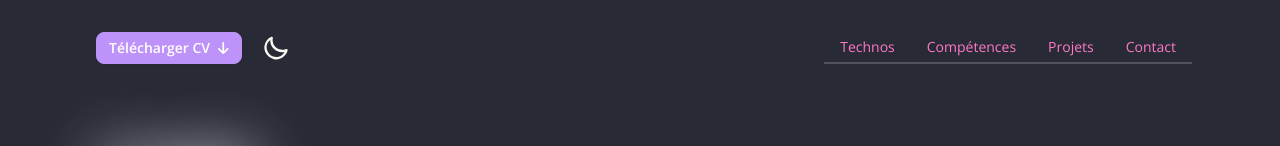
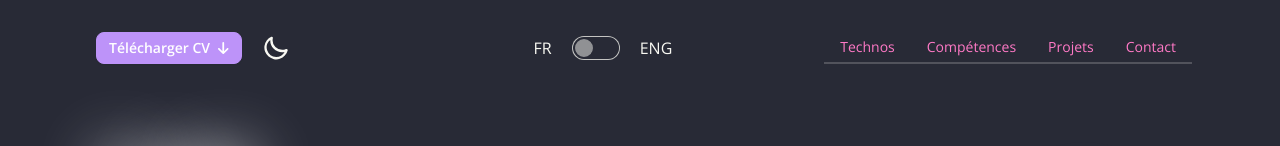
Before and after one commit to caankaya/Portfolio, a React (Vite) app: page / in a window 1280 px wide. Shown: the top 146 px of the page. Built offline with nearby package versions, Linux system fonts and the light colour scheme.

Commit message:
feat: :sparkles: bouton de traduction

```diff
--- /dev/null
+++ b/redux/hook/index.ts
@@ -0,0 +1,6 @@
+import { TypedUseSelectorHook, useDispatch, useSelector } from "react-redux";
+import type { RootState, AppDispatch } from "../index";
+
+// Use throughout your app instead of plain `useDispatch` and `useSelector`
+export const useAppDispatch: () => AppDispatch = useDispatch;
+export const useAppSelector: TypedUseSelectorHook<RootState> = useSelector;
--- a/redux/reducers/interaction.ts
+++ b/redux/reducers/interaction.ts
@@ -8,7 +8,7 @@ const initialState: InteractionState = {
   eng: false,
 };
 
-export const changeLanguage = createAction<boolean>("interaction/test");
+export const changeLanguage = createAction("interaction reducer / changing the language");
 
 const interactionReducer = createReducer(initialState, (builder) => {
   builder.addCase(changeLanguage, (state) => {
--- a/src/Header/Header.tsx
+++ b/src/Header/Header.tsx
@@ -1,21 +1,29 @@
 import { faArrowDown } from "@fortawesome/free-solid-svg-icons";
 import { FontAwesomeIcon } from "@fortawesome/react-fontawesome";
 import { useEffect, useState } from "react";
+import { useAppDispatch, useAppSelector } from "../../redux/hook/index";
+import { changeLanguage } from "../../redux/reducers/interaction";
 
 function Header() {
   const [active, setActive] = useState("Technologies");
   const [theme, setTheme] = useState("dracula");
-  const toggleTheme = () => {
-    setTheme(theme === "dracula" ? "nord" : "dracula");
-  };
+  const isEnglish = useAppSelector((state) => state.interaction.eng);
+  const dispatch = useAppDispatch();
+  const [screenSize, setScreenSize] = useState<number>(window.innerWidth);
 
   useEffect(() => {
     document.querySelector("html")?.setAttribute("data-theme", theme);
+    const handleResize = () => setScreenSize(window.innerWidth);
+    window.addEventListener("resize", handleResize);
+    return () => window.removeEventListener("resize", handleResize);
   }, [theme]);
 
   const handleClick = (e: string) => {
     setActive(e);
-    // Appeler la fonction scrollToLine lorsque vous changez d'onglet
+  };
+
+  const handleChangeLanguage = () => {
+    dispatch(changeLanguage());
   };
 
   const generateLink = (link: string, name: string) => {
@@ -38,6 +46,10 @@ function Header() {
         {name}
       </a>
     );
+  };
+
+  const toggleTheme = () => {
+    setTheme(theme === "dracula" ? "nord" : "dracula");
   };
 
   const downloadCV = () => {
@@ -66,9 +78,9 @@ function Header() {
           className="btn btn-secondary btn-sm normal-case text-white transition-all md:ml-2 hover:btn-md"
           onClick={downloadCV}
         >
-          Télécharger CV <FontAwesomeIcon icon={faArrowDown} bounce />
+          {isEnglish ? "Download" : "Télécharger"} CV <FontAwesomeIcon icon={faArrowDown} bounce />
         </button>
-        <label className="swap swap-rotate md:ml-5">
+        <label className="swap swap-rotate md:mx-5">
           <input type="checkbox" onClick={toggleTheme} />
           <svg className="swap-on fill-current w-7 h-7" xmlns="http://www.w3.org/2000/svg" viewBox="0 0 24 24">
             <path d="M5.64,17l-.71.71a1,1,0,0,0,0,1.41,1,1,0,0,0,1.41,0l.71-.71A1,1,0,0,0,5.64,17ZM5,12a1,1,0,0,0-1-1H3a1,1,0,0,0,0,2H4A1,1,0,0,0,5,12Zm7-7a1,1,0,0,0,1-1V3a1,1,0,0,0-2,0V4A1,1,0,0,0,12,5ZM5.64,7.05a1,1,0,0,0,.7.29,1,1,0,0,0,.71-.29,1,1,0,0,0,0-1.41l-.71-.71A1,1,0,0,0,4.93,6.34Zm12,.29a1,1,0,0,0,.7-.29l.71-.71a1,1,0,1,0-1.41-1.41L17,5.64a1,1,0,0,0,0,1.41A1,1,0,0,0,17.66,7.34ZM21,11H20a1,1,0,0,0,0,2h1a1,1,0,0,0,0-2Zm-9,8a1,1,0,0,0-1,1v1a1,1,0,0,0,2,0V20A1,1,0,0,0,12,19ZM18.36,17A1,1,0,0,0,17,18.36l.71.71a1,1,0,0,0,1.41,0,1,1,0,0,0,0-1.41ZM12,6.5A5.5,5.5,0,1,0,17.5,12,5.51,5.51,0,0,0,12,6.5Zm0,9A3.5,3.5,0,1,1,15.5,12,3.5,3.5,0,0,1,12,15.5Z" />
@@ -77,13 +89,29 @@ function Header() {
             <path d="M21.64,13a1,1,0,0,0-1.05-.14,8.05,8.05,0,0,1-3.37.73A8.15,8.15,0,0,1,9.08,5.49a8.59,8.59,0,0,1,.25-2A1,1,0,0,0,8,2.36,10.14,10.14,0,1,0,22,14.05,1,1,0,0,0,21.64,13Zm-9.5,6.69A8.14,8.14,0,0,1,7.08,5.22v.27A10.15,10.15,0,0,0,17.22,15.63a9.79,9.79,0,0,0,2.1-.22A8.11,8.11,0,0,1,12.14,19.73Z" />
           </svg>
         </label>
+        {screenSize < 640 ? null : (
+          <div className="flex md:ml-56">
+            FR
+            <input type="checkbox" className="toggle md:mx-5" onChange={handleChangeLanguage} />
+            ENG
           </div>
+        )}
+      </div>
+      {isEnglish ? (
+        <div role="tablist" className="tabs tabs-bordered">
+          {generateLink("technos", "Technos")}
+          {generateLink("skills", "Skills")}
+          {generateLink("projects", "Projects")}
+          {generateLink("contact", "Contact")}
+        </div>
+      ) : (
         <div role="tablist" className="tabs tabs-bordered">
           {generateLink("technos", "Technos")}
           {generateLink("skills", "Compétences")}
           {generateLink("projects", "Projets")}
           {generateLink("contact", "Contact")}
         </div>
+      )}
     </header>
   );
 }
--- a/src/main.tsx
+++ b/src/main.tsx
@@ -3,7 +3,7 @@ import { Provider } from "react-redux";
 import { createBrowserRouter, createRoutesFromElements, Route, RouterProvider } from "react-router-dom";
 import Layout from "./Layout/Layout";
 import App from "./App/App";
-import store from "../redux/store";
+import store from "../redux/index";
 import "./styles/index.css";
 
 const router = createBrowserRouter(
```
Also changed, not shown: redux/index.ts (renamed from redux/store.ts). Lines whose indentation alone changed are shown as unchanged.
